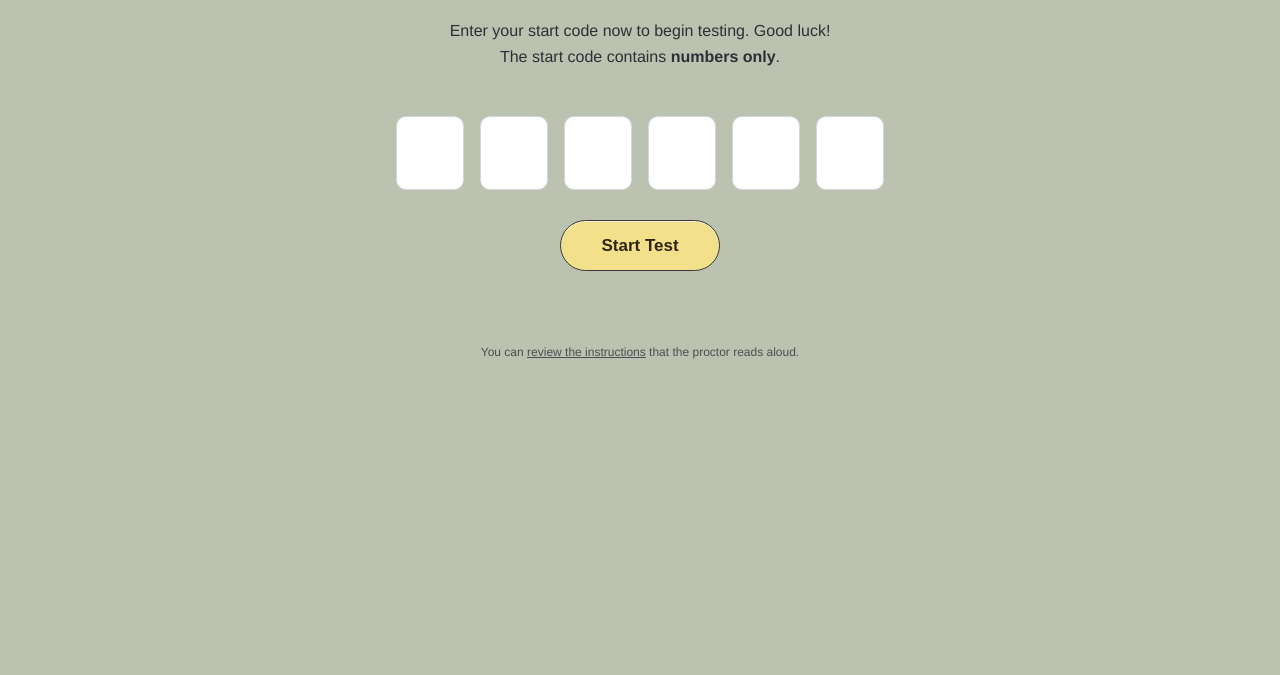
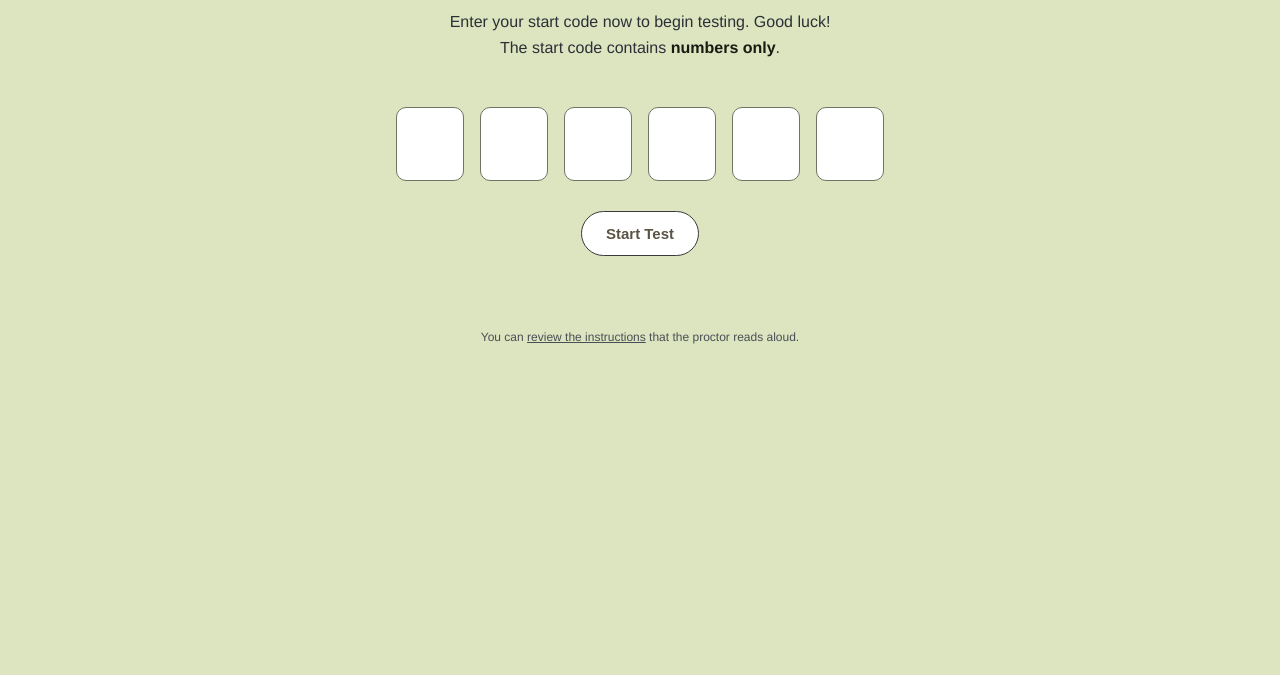
Before and after one commit to CEOimekov/mystic, a website: page index.html in a window 1280 px wide. Shown: the part 125-800 px from the top of the page. Drawn offline with Linux system fonts and the light colour scheme.

Commit message:
Adjust start page styling

```diff
--- a/style.css
+++ b/style.css
@@ -63,7 +63,7 @@ body.modal-open {
 }
 
 body.start-page {
-  background: rgb(188, 194, 176);
+  background: rgb(220, 228, 192);
   font-family: var(--font-ui);
   color: #2b2f33;
   display: flex;
@@ -420,6 +420,7 @@ h3 {
   text-align: center;
   padding: 0 16px 200px;
   gap: 6px;
+  transform: translateY(-12px);
 }
 
 .start-title {
@@ -460,7 +461,7 @@ h3 {
   width: 68px;
   height: 74px;
   border-radius: 10px;
-  border: 1px solid #d5d7dc;
+  border: 1px solid #6f7562;
   background: #ffffff;
   text-align: center;
   font-size: 28px;
@@ -477,11 +478,11 @@ h3 {
 
 .start-button {
   border: 1px solid #3a3a3a;
-  background: #f2e08b;
-  color: #2e2514;
+  background: #ffffff;
+  color: #5b5445;
   border-radius: 999px;
-  padding: 16px 40px;
-  font-size: 17px;
+  padding: 14px 24px;
+  font-size: 15px;
   line-height: 1;
   font-weight: 550;
   cursor: pointer;
@@ -519,6 +520,7 @@ h3 {
 
 .start-bold {
   font-weight: 900;
+  color: #171b12;
 }
 
 .sr-only {
@@ -900,7 +902,7 @@ body.math-page {
 
 .math-page .question-panel {
   width: min(760px, 100%);
-  transform: translateY(-210px);
+  transform: translateY(-202px);
 }
 
 .math-page .question-text {
```
Also changed, not shown: end.html (+0 -2 lines).
